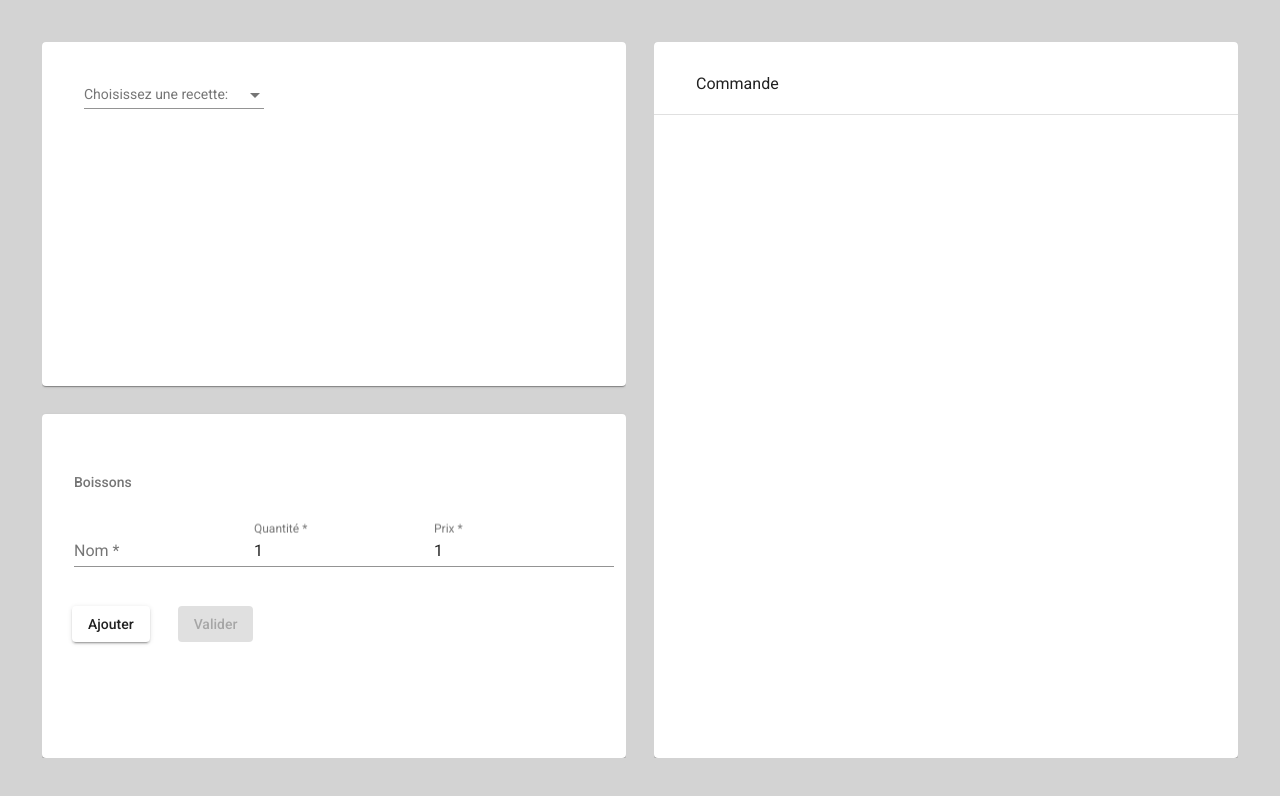
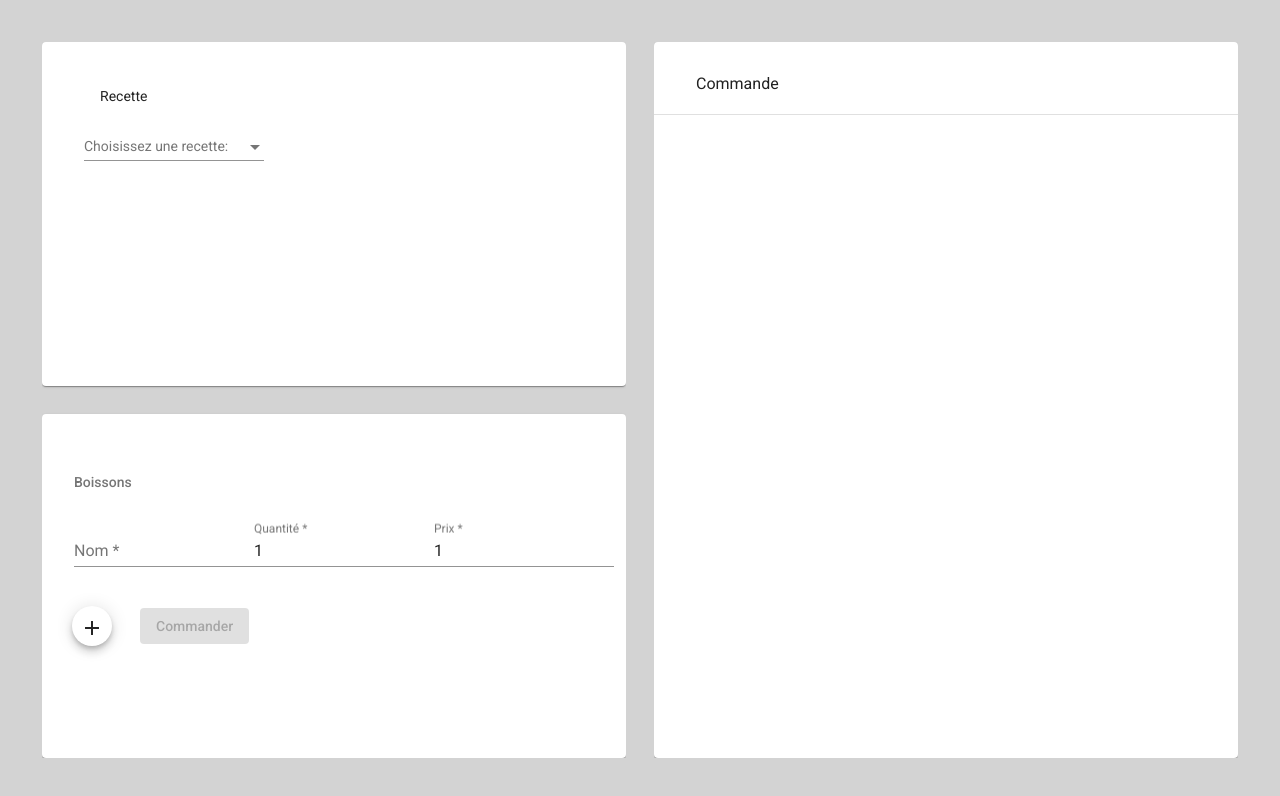
Before and after one commit to niaRamaro/angular-restaurant-check, an Angular app: page / in a window 1280 px wide. Shown: the top 796 px of the page. Built offline with nearby package versions, Linux system fonts and the light colour scheme.

Commit message:
Small UI improvements

```diff
--- a/src/app/menu-form/drink-form/drink-form.component.html
+++ b/src/app/menu-form/drink-form/drink-form.component.html
@@ -56,14 +56,16 @@
   </mat-list>
 
   <div class="buttons">
-    <button mat-raised-button color="info" (click)="addDrink()">Ajouter</button>
+    <button mat-mini-fab color="info" (click)="addDrink()">
+      <mat-icon>add</mat-icon>
+    </button>
     <button
       mat-raised-button
       color="primary"
       (click)="saveDrinks()"
       [disabled]="drinksForm.invalid"
     >
-      Valider
+      Commander
     </button>
   </div>
 </mat-card>
--- a/src/app/menu-form/recipe-form/recipe-form.component.html
+++ b/src/app/menu-form/recipe-form/recipe-form.component.html
@@ -1,4 +1,6 @@
 <mat-card>
+  <div mat-subheader>Recette</div>
+
   <mat-form-field>
     <mat-label>Choisissez une recette:</mat-label>
     <mat-select [(value)]="selectedRecipe" (selectionChange)="changeRecipe()">
@@ -63,7 +65,7 @@
         hasInvalidPrice
       "
     >
-      Ajouter
+      Commander
     </button>
   </ng-container>
 </mat-card>
```
